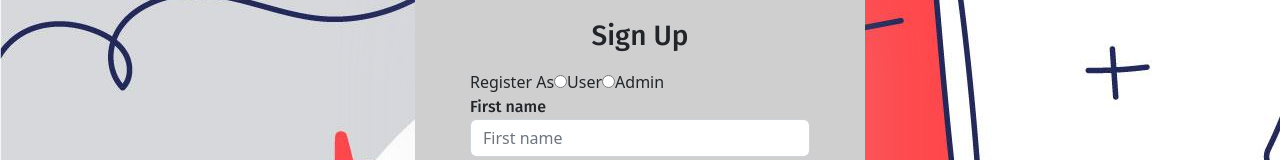
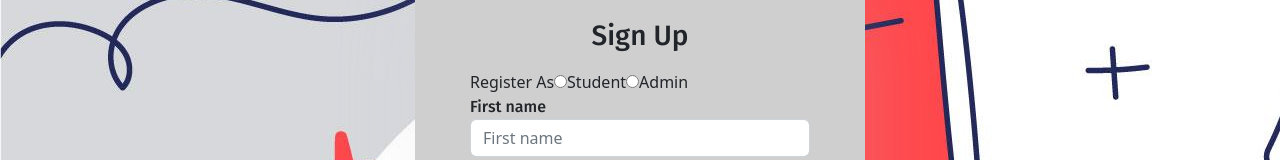
Before and after one commit to Akash6297/School-Management-Frontend, a React (Create React App) app: page /sign-up in a window 1280 px wide. Shown: the part 148-308 px from the top of the page. Built offline with nearby package versions, Linux system fonts and the light colour scheme.

Commit message:
Update signup_component.js

```diff
--- a/src/components/signup_component.js
+++ b/src/components/signup_component.js
@@ -62,7 +62,7 @@ export default function SignUp() {
               value="User"
               onChange={(e) => setUserType(e.target.value)}
             />
-            User
+            Student
             <input
               type="radio"
               name="UserType"
```
